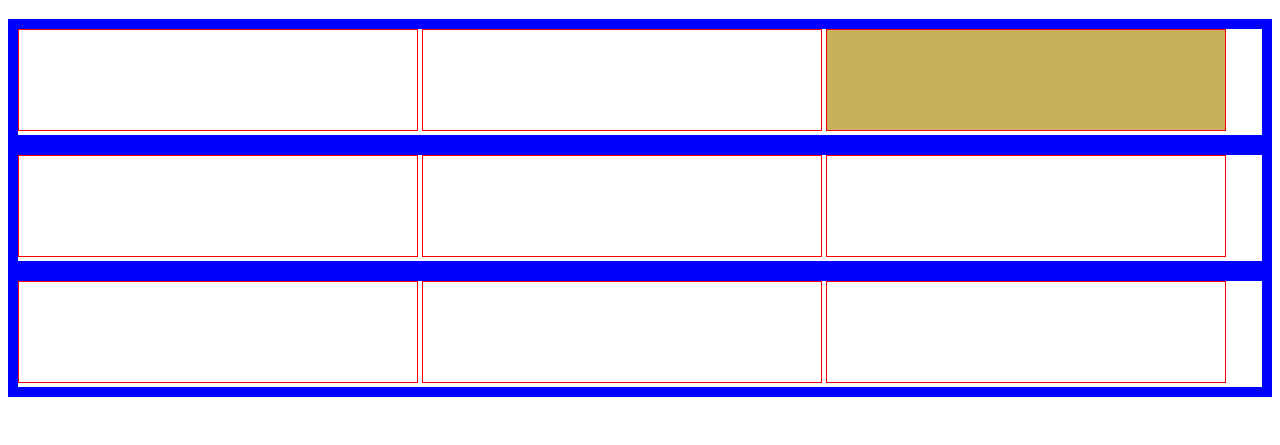
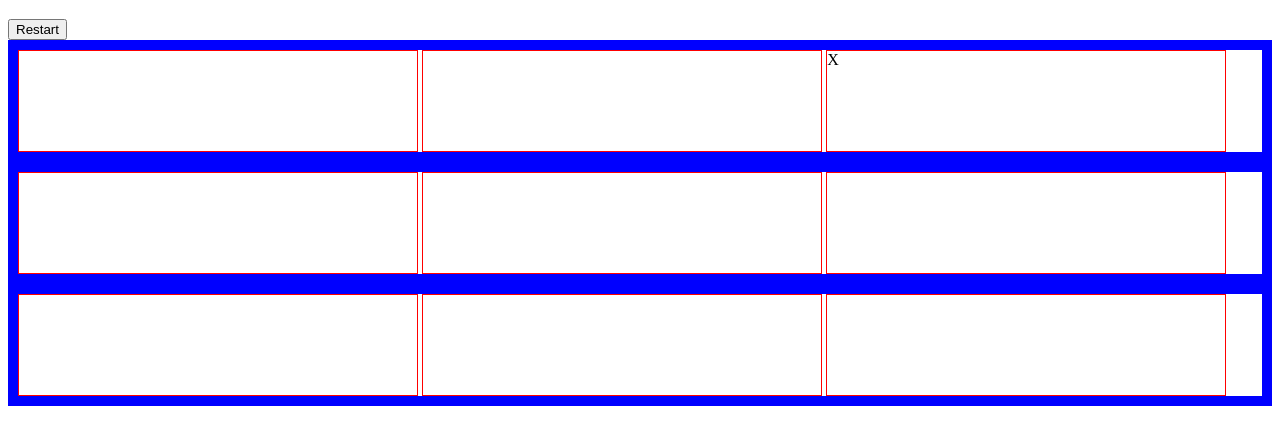
Before and after one commit to kltan0301/ttt-ref, a plain HTML site: page index.html in a window 1280 px wide. Both pictures are taken after a click on the element 1026 px from the left and 140 px from the top of the page. Shown: the part 61-506 px from the top of the page. Drawn offline with Linux system fonts and the light colour scheme.

Commit message:
Add script.js

```diff
--- a/css/style.css
+++ b/css/style.css
@@ -12,6 +12,7 @@ h1 {
   width: 32%;
   height: 100px;
   cursor: pointer;
+  vertical-align: top;
 }
 
 .clickx {
--- a/index.html
+++ b/index.html
@@ -1,49 +1,34 @@
 <!DOCTYPE html>
 <html>
+
 <head>
   <meta charset="utf-8">
   <title>Tic Tac Toe!</title>
   <link rel="stylesheet" href="css/style.css">
 </head>
+
 <body>
   <h1>Tic Tac Toe</h1>
-
+  <button class="restartBtn">Restart</button>
   <div class="container">
     <div class="row">
-        <div id="one" class="box">
-
-        </div>
-        <div id="two" class="box">
-
-        </div>
-        <div id="three" class="box">
-
-        </div>
+      <div id="one" class="box"></div>
+      <div id="two" class="box"></div>
+      <div id="three" class="box"></div>
     </div>
     <div class="row">
-        <div id="four" class="box">
-
-        </div>
-        <div id="five" class="box">
-
-        </div>
-        <div id="six" class="box">
-
-        </div>
+      <div id="four" class="box"></div>
+      <div id="five" class="box"></div>
+      <div id="six" class="box"></div>
     </div>
     <div class="row">
-        <div id="seven" class="box">
-
-        </div>
-        <div id="eight" class="box">
-
-        </div>
-        <div id="nine" class="box">
-
-        </div>
+      <div id="seven" class="box"></div>
+      <div id="eight" class="box"></div>
+      <div id="nine" class="box"></div>
     </div>
   </div>
 
   <script src="js/script.js" charset="utf-8"></script>
 </body>
+
 </html>
--- a/js/script.js
+++ b/js/script.js
@@ -1,25 +1,53 @@
 document.addEventListener('DOMContentLoaded', init)
 
 function init () {
-  // var numPlayer = 2
-  // var clickCount = 0
-  // var winningCombi = [[][][]]
   var currentPlayer = 1
 
   var boxes = document.querySelectorAll('.box')
 
+  var box1 = document.querySelector('#one');
+  var box2 = document.querySelector('#two');
+  var box3 = document.querySelector('#three');
+  var box4 = document.querySelector('#four');
+  var box5 = document.querySelector('#five');
+  var box6 = document.querySelector('#six');
+  var box7 = document.querySelector('#seven');
+  var box8 = document.querySelector('#eight');
+  var box9 = document.querySelector('#nine');
+
+  var restartBtn = document.querySelector('.restartBtn');
+  restartBtn.addEventListener('click', restartGame);
+
   for (var i = 0; i < boxes.length; i++) {
     boxes[i].addEventListener('click', boxClick)
   }
+  // this example uses innerHTML, however using it poses security risk, so avoid using it (refer to git book DOM manipulation, the case agains innerHTML), you can use classes to toggle x/o OR use textContent
 
+  //Note: there are a lot of repeated codes here, such as checkWin(), checkDraw() and restartGame() this isin't good practice should refactor this to stick to principles of DRY
   function boxClick () {
     if (currentPlayer === 1) {
-      this.classList.add('clickx')
+      this.innerHTML = "X";
+      // this.classList.add('clickx')
+      //check for winner and alert winner
+      if(checkWin("X")){
+        alert("X wins");
+        restartGame();
+      }
     } else {
-      this.classList.add('clicko')
+      this.innerHTML = "O";
+      // this.classList.add('clicko')
+      //check for winner and alert winner
+      if(checkWin("O")){
+        alert("O wins");
+        restartGame();
+      }
     }
-
-    switchPlayer()
+    //check if the game is a tie
+    if(checkDraw()){
+      alert("Draw");
+      restartGame();
+    }
+    switchPlayer();
   }
 
   function switchPlayer () {
@@ -29,4 +57,48 @@ function init () {
       currentPlayer = 1
     }
   }
+  //a function which returns whether or not there's a winner, true if yes, false if no
+  function checkWin (playerPiece) {
+    //by default assume that at the start of the game, there's no winner
+    var winner = false;
+    //hardcoded method (this method is very inefficient, so find a way to use loops and if else to improve this)
+    //also shouldn't be putting so many conditions inside one if statement, you can replace this with else if
+    if(
+        //horizontal checking
+        box1.innerHTML === playerPiece && box2.innerHTML === playerPiece && box3.innerHTML === playerPiece ||
+        box4.innerHTML === playerPiece && box5.innerHTML === playerPiece && box6.innerHTML === playerPiece ||
+        box7.innerHTML === playerPiece && box8.innerHTML === playerPiece && box9.innerHTML === playerPiece ||
+        //vertical checking
+        box1.innerHTML === playerPiece && box4.innerHTML === playerPiece && box7.innerHTML === playerPiece ||
+        box2.innerHTML === playerPiece && box5.innerHTML === playerPiece && box8.innerHTML === playerPiece ||
+        box3.innerHTML === playerPiece && box6.innerHTML === playerPiece && box9.innerHTML === playerPiece ||
+        //diagonal checking
+        box1.innerHTML === playerPiece && box5.innerHTML === playerPiece && box9.innerHTML === playerPiece ||
+        box3.innerHTML === playerPiece && box5.innerHTML === playerPiece && box7.innerHTML === playerPiece
+      )
+    {
+      winner = true;
+    }
+    return winner;
+  }
+  // clear the whole board
+  function restartGame(){
+    location.reload();
+  }
+  //check draw based on number of empty spaces remaining
+  function checkDraw(){
+    //convert the box node list to an array
+    var arrBoxes = Array.from(boxes);
+    //get all empty boxes, if there are empty boxes, cannot be a draw
+    var emptyBoxes = arrBoxes.filter(
+      function(box){
+        return box.innerHTML === "";
+      }
+    )
+    if(emptyBoxes.length === 0){
+      return true;
+    }else{
+      return false;
+    }
+  }
 }
```
Lines whose indentation alone changed are shown as unchanged.
